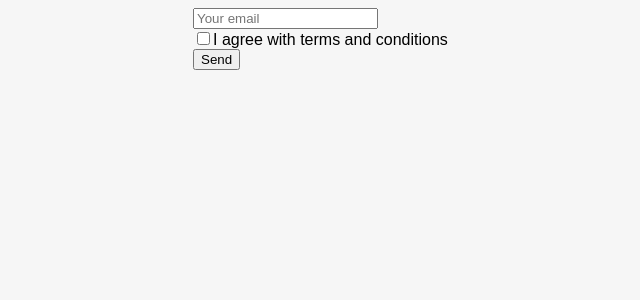
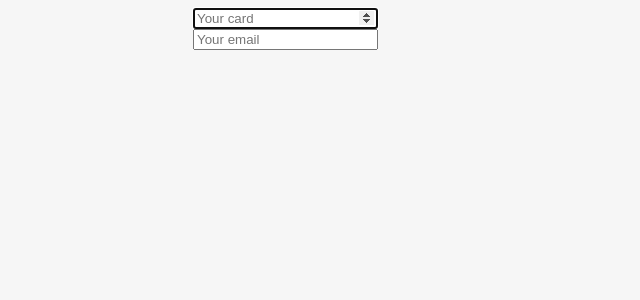
Before and after one commit to fckzor/react-course, a React (Create React App) app: page / in a window 1280 px wide. Shown: the top 300 px of the page, without its empty margins (247-887 px from the left). Built offline with nearby package versions, Linux system fonts and the light colour scheme.

Commit message:
module04/lesson05/createRef

```diff
--- a/src/App.jsx
+++ b/src/App.jsx
@@ -1,59 +1,53 @@
 import React from "react"
 
 class App extends React.Component {
-  state = {
-    email: '',
-    isAgreeWithTerms: false,
+  constructor() {
+    super()
+
+    this.state = {
+      card: '',
+      email: '',
+    }
+    this.cardRef = React.createRef()
+    this.emailRef = React.createRef()
+  }
+
+  componentDidMount() {
+    this.cardRef.current.focus()
+  }
+  onChangeCard = (e) => {
+    this.setState(() => ({card: e.target.value}), () => {
+      if (this.state.card.length === 16) {
+        this.emailRef.current.focus()
+      }
+    })
   }
   onChangeEmail = (e) => {
     this.setState({email: e.target.value})
   }
-  onChangeAgreement = (e) => {
-    this.setState({isAgreeWithTerms: e.target.checked})
-  }
-  validateEmail = () => {
-    const regex = /^(([^<>()[\].,;:\s@"]+(\.[^<>()[\].,;:\s@"]+)*)|(".+"))@(([^<>()[\].,;:\s@"]+\.)+[^<>()[\].,;:\s@"]{2,})$/ig
-    return regex.test(this.state.email)
-  }
-  onSubmit = () => {
-    const isValidEmail = this.validateEmail()
 
-    if (!isValidEmail) {
-      alert('Please enter valid email')
-      return
-    }
-    if (!this.state.isAgreeWithTerms) {
-      alert('Please checked agreement conditions')
-      return
-    }
-
-    this.setState({email: '', isAgreeWithTerms: false})
-    alert('Submit success!')
-  }
   render() {
-    const { email, isAgreeWithTerms } = this.state
+    const { card, email } = this.state
 
     return (
       <div className="container">
         <input
+          ref={this.cardRef}
+          type="number"
+          name="card"
+          placeholder="Your card"
+          value={card}
+          onChange={this.onChangeCard}
+        />
+        <br />
+        <input
+          ref={this.emailRef}
           type="email"
           name="email"
           placeholder="Your email"
           value={email}
           onChange={this.onChangeEmail}
         />
-        <br />
-        <label>
-          <input
-            type="checkbox"
-            name="isAgreeWithTerms"
-            checked={isAgreeWithTerms}
-            onChange={this.onChangeAgreement}
-          />
-          I agree with terms and conditions
-        </label>
-        <br />
-        <button onClick={this.onSubmit}>Send</button>
       </div>
     )
   }
```
